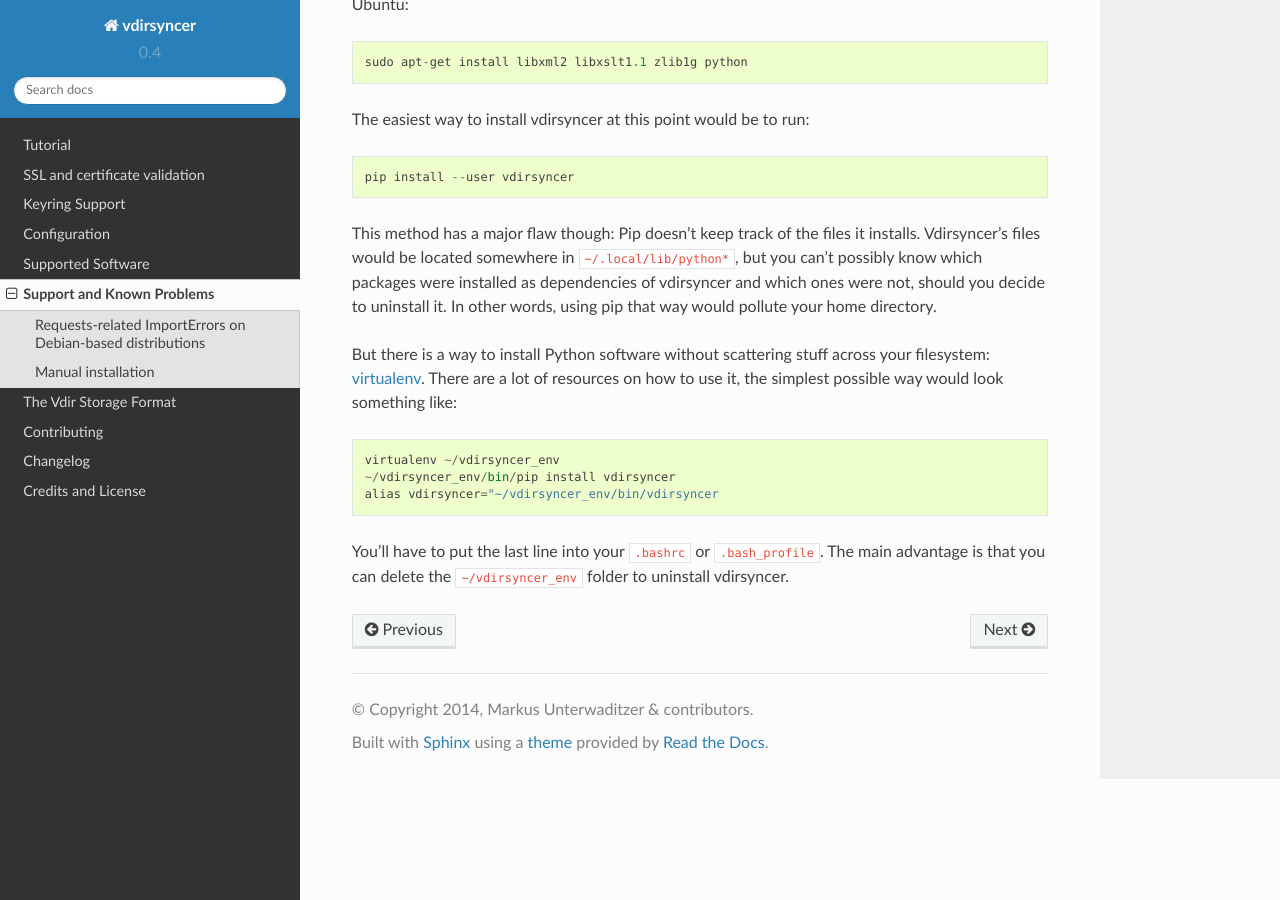
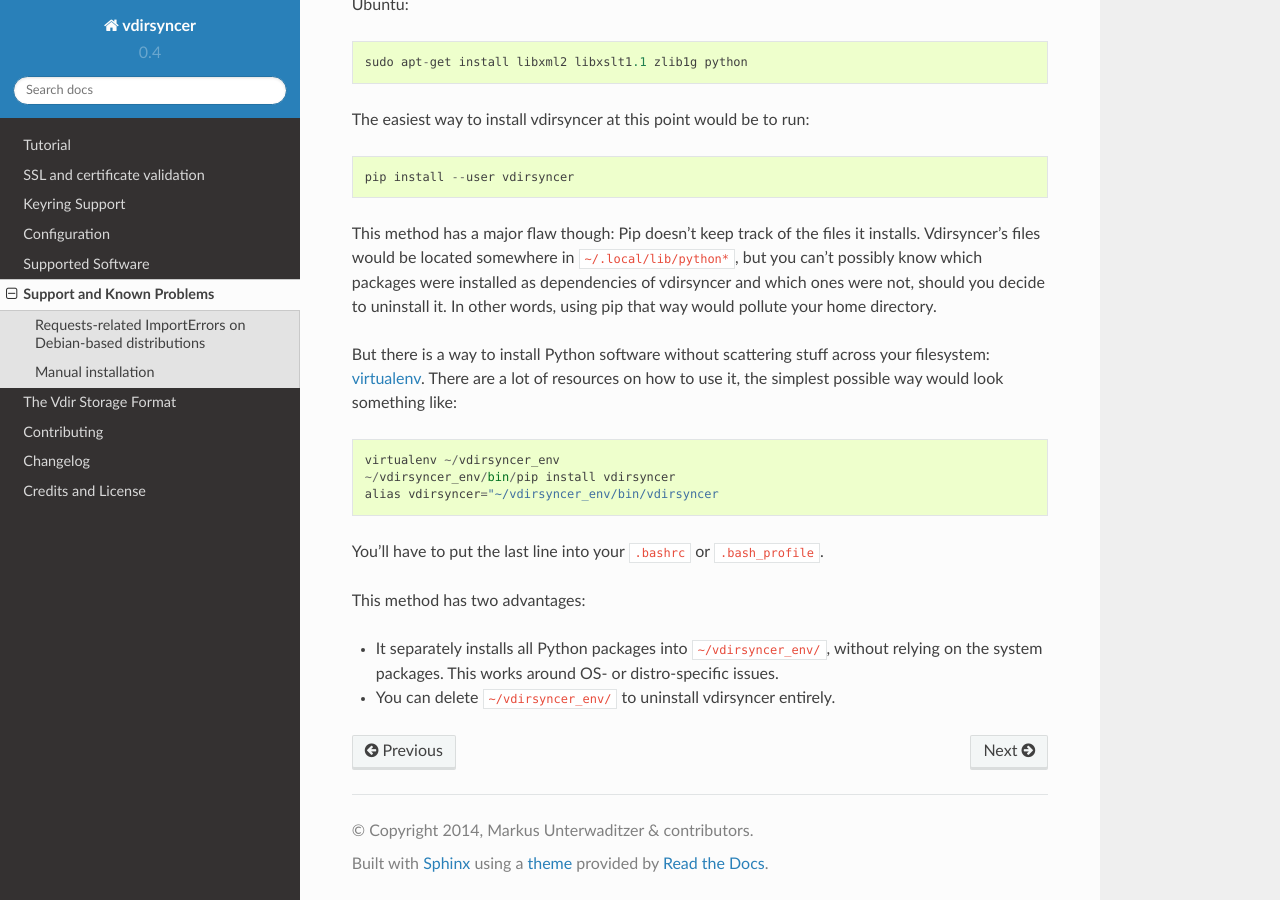
Before and after one commit to pimutils/vdirsyncer, a Sphinx documentation site: the page built from docs/problems.rst, in a window 1280 px wide and 900 px high, scrolled down 869 px. Built offline with Sphinx 7.4.7 and the Read the Docs theme 2.0.0, drawn with Linux system fonts in a browser that asks for light colours.

Commit message:
Elaborate on advantages of virtualenv

```diff
--- a/docs/problems.rst
+++ b/docs/problems.rst
@@ -69,7 +69,12 @@
     alias vdirsyncer="~/vdirsyncer_env/bin/vdirsyncer
 
 You'll have to put the last line into your ``.bashrc`` or ``.bash_profile``.
-The main advantage is that you can delete the ``~/vdirsyncer_env`` folder to
-uninstall vdirsyncer.
+
+This method has two advantages:
+
+- It separately installs all Python packages into ``~/vdirsyncer_env/``,
+  without relying on the system packages. This works around OS- or
+  distro-specific issues.
+- You can delete ``~/vdirsyncer_env/`` to uninstall vdirsyncer entirely.
 
 .. _virtualenv: https://virtualenv.readthedocs.org/
```
